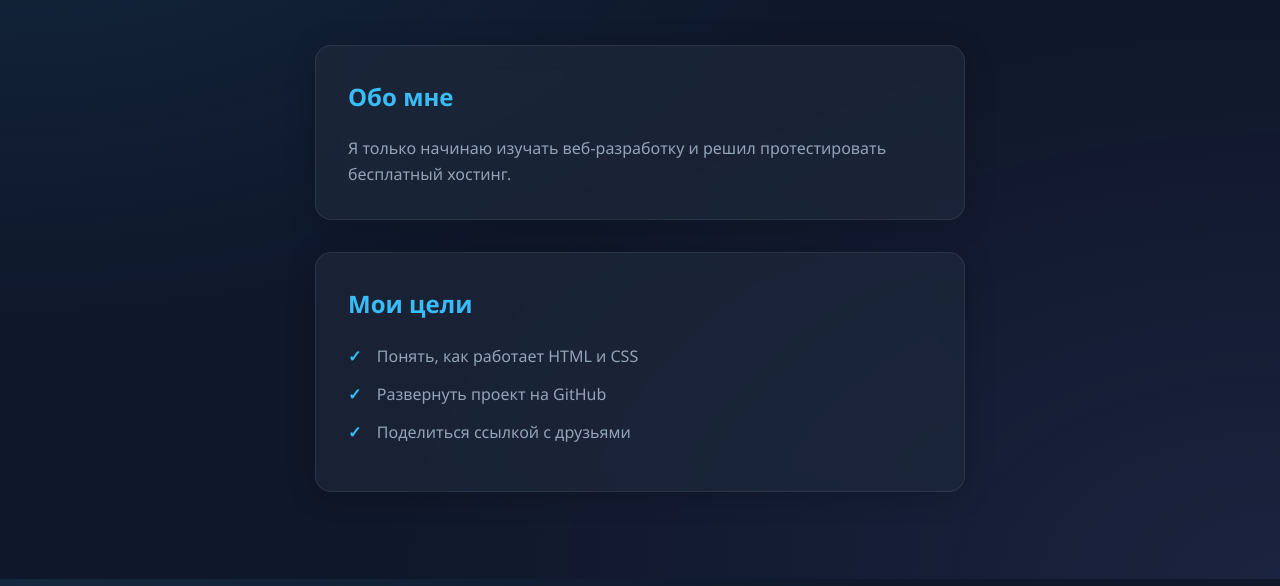
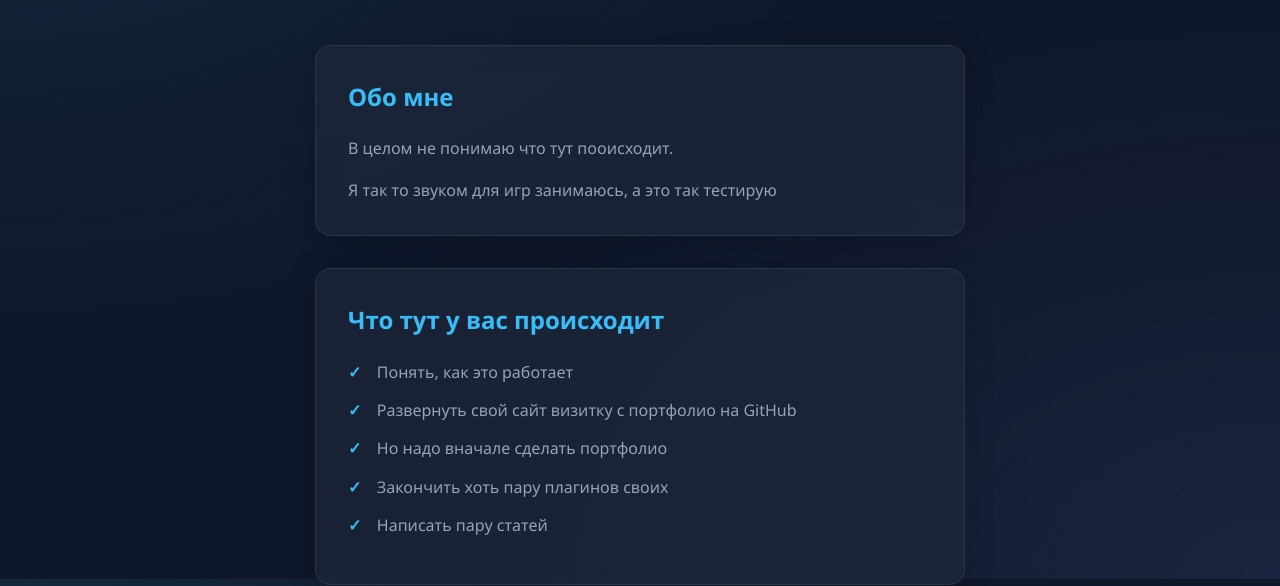
Before and after one commit to auptest/my-first_site, a plain HTML site: page index.html in a window 1280 px wide. Shown: the part 221-807 px from the top of the page. Drawn offline with Linux system fonts and the light colour scheme.

Commit message:
Update index.html

```diff
--- a/index.html
+++ b/index.html
@@ -16,15 +16,19 @@
     <main>
         <section class="card">
             <h2>Обо мне</h2>
-            <p>Я только начинаю изучать веб-разработку и решил протестировать бесплатный хостинг.</p>
+            <p>В целом не понимаю что тут пооисходит.</p>
+            <p>Я так то звуком для игр занимаюсь, а это так тестирую</p>
+
         </section>
 
         <section class="card">
-            <h2>Мои цели</h2>
+            <h2>Что тут у вас происходит</h2>
             <ul>
-                <li>Понять, как работает HTML и CSS</li>
-                <li>Развернуть проект на GitHub</li>
-                <li>Поделиться ссылкой с друзьями</li>
+                <li>Понять, как это работает</li>
+                <li>Развернуть свой сайт визитку с портфолио на GitHub</li>
+                <li>Но надо вначале сделать портфолио</li>
+                <li>Закончить хоть пару плагинов своих</li>
+                <li>Написать пару статей</li>
             </ul>
         </section>
     </main>
```
